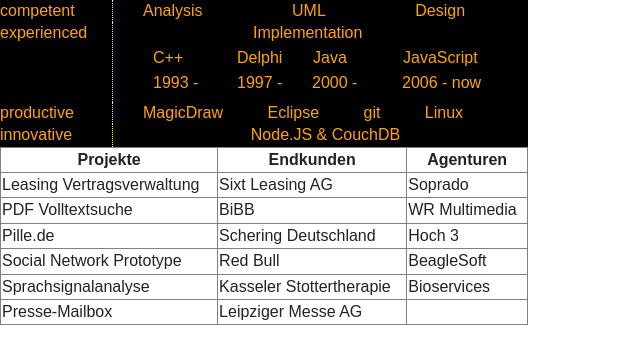
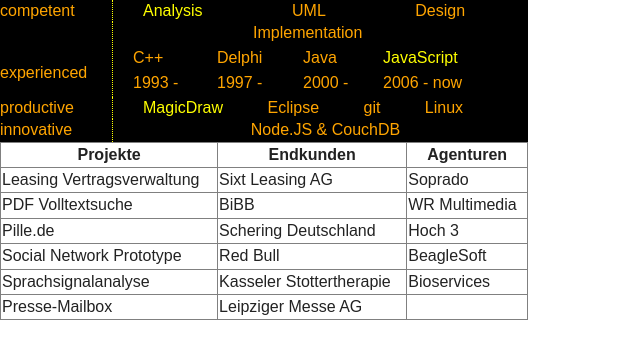
Before and after one commit to framlin/framlin, a PHP site: page / in a window 1280 px wide. Shown: the part 98-462 px from the top of the page, without its empty margins (0-640 px from the left). Run offline with PHP 8.4, Linux system fonts and the light colour scheme; some libraries are stand-ins or nearby versions.

Commit message:
remove jquery styling, improve css styling

```diff
--- a/_attachments/css/framlin.css
+++ b/_attachments/css/framlin.css
@@ -40,29 +40,54 @@ header h1{
 	border-left-width: 1px;
 	border-left-color: yellow;
 }
-
-#cpp, #delphi, #java, #js {
-	margin-left:20px;
+.strong{
+	color:yellow;
 }
 
-#t1993{
-	margin-left:20px;
-}
-#t1997{
-	margin-left:24px;
-}
-#t2000{
-	margin-left:43px;
-}
-#t2006{
-	margin-left:27px;
-}
-#competent div, #implementation div, #language div, #timeline div, #productive div, #innovative div{
-	display:inline;
+#experienced {
+	position: relative;
+	height:  75px;
 }
 
-#language div{
-	margin-right:20px;
+#exp_row {
+	position: relative;
+}
+
+#exp_label{
+	position: absolute;
+	top: 40px;
+}
+
+#cpp, #delphi, #java, #js, #t1993, #t1997, #t2000, #t2006 {
+	position: absolute;
+}
+
+#cpp, #delphi, #java, #js{
+	top: 25px;
+}
+#t1993, #t1997, #t2000, #t2006 {
+	top: 50px;
+}
+
+#cpp, #t1993{
+	left: 20px;
+}
+
+#delphi, #t1997 {
+	left: 104px;
+}
+
+#java, #t2000 {
+	left: 190px;
+}
+
+#js, #t2006 {
+	left: 270px;
+}
+
+
+#competent div, #implementation div, #productive div, #innovative div{
+	display:inline;
 }
 
 #competent, #productive{
@@ -72,7 +97,6 @@ header h1{
 #implementation{
 	padding-left:130px;
 }
-
 
 #competent .spacer{
 	margin-left:85px;
--- a/_attachments/index.html
+++ b/_attachments/index.html
@@ -52,13 +52,13 @@
 					<span>competent</span>
 				</div>
 				<div id='competent' class='col2'>
-					<div>Analysis</div>
+					<div class='strong'>Analysis</div>
 					<div class='spacer'>UML</div>
 					<div>Design</div>
 				</div>
 				<div class='clearfix'></div>
-				<div class='col1'>
-					<span>experienced</span>
+				<div class='col1' id='exp_row'>
+					<span id='exp_label'>experienced</span>
 				</div>
 				<div id='experienced' class='col2'>
 					<div id='implementation'>
@@ -68,7 +68,7 @@
 						<div id='cpp'>C++</div>
 						<div id='delphi'>Delphi</div>
 						<div id='java'>Java</div>
-						<div id='js'>JavaScript</div>
+						<div id='js' class='strong'>JavaScript</div>
 					</div>
 					<div id='timeline'>
 						<div id='t1993'>1993 -</div>
@@ -82,7 +82,7 @@
 					<span>productive</span>
 				</div>
 				<div id='productive' class='col2'>
-					<div>MagicDraw</div>
+					<div class='strong'>MagicDraw</div>
 					<div class='spacer'>Eclipse</div>
 					<div class='spacer2'>git</div>
 					<div>Linux</div>
--- a/_attachments/js/script.js
+++ b/_attachments/js/script.js
@@ -1,63 +1,9 @@
 /* Author: Wolfgang Egger
 */
-/*
- * #t1993{
-	margin-left:20px;
-}
-#t1997{
-	margin-left:24px;
-}
-#t2000{
-	margin-left:43px;
-}
-#t2006{
-	margin-left:27px;
-}
-*/
-
-function topteaserStyling(){
-	$('#topteaser').css({
-		position: 'relative'
-	});
-	experiencedStyling();
-}
-
-function experiencedStyling(){
-	var languagePostions = {
-			'#cpp'		:{left:'20px', top:'25px'},
-			'#t1993'	:{left:'20px', top:'50px'},
-			'#delphi'	:{left:'104px', top:'25px'},
-			'#t1997'	:{left:'100px', top:'50px'},
-			'#java'		:{left:'180px', top:'25px'},
-			'#t2000'	:{left:'156px', top:'50px'},
-			'#js'		:{left:'270px', top:'25px'},
-			'#t2006'	:{left:'262px', top:'50px'}
-	},
-	pos = '';
-	$('#language div, #timeline div').css( {
-		//'background-color': 'blue',
-		display:'block'
-	});
-
-	$('#experienced').css({
-		//'background-color': 'blue',
-		position: 'relative',
-		'height': '80px'
-	});
-	//#cpp, #delphi, #java, #js
-	$('#cpp, #delphi, #java, #js, #t1993, #t1997, #t2000, #t2006').css({
-		position: 'absolute'
-	});
-
-	for(pos in languagePostions) {
-		$(pos).css(languagePostions[pos]);
-	}
-}
-
 function styling() {
-	topteaserStyling();
+	//topteaserStyling();
 }
 
 jQuery(function() {
-	styling();
+	//styling();
 });
```
